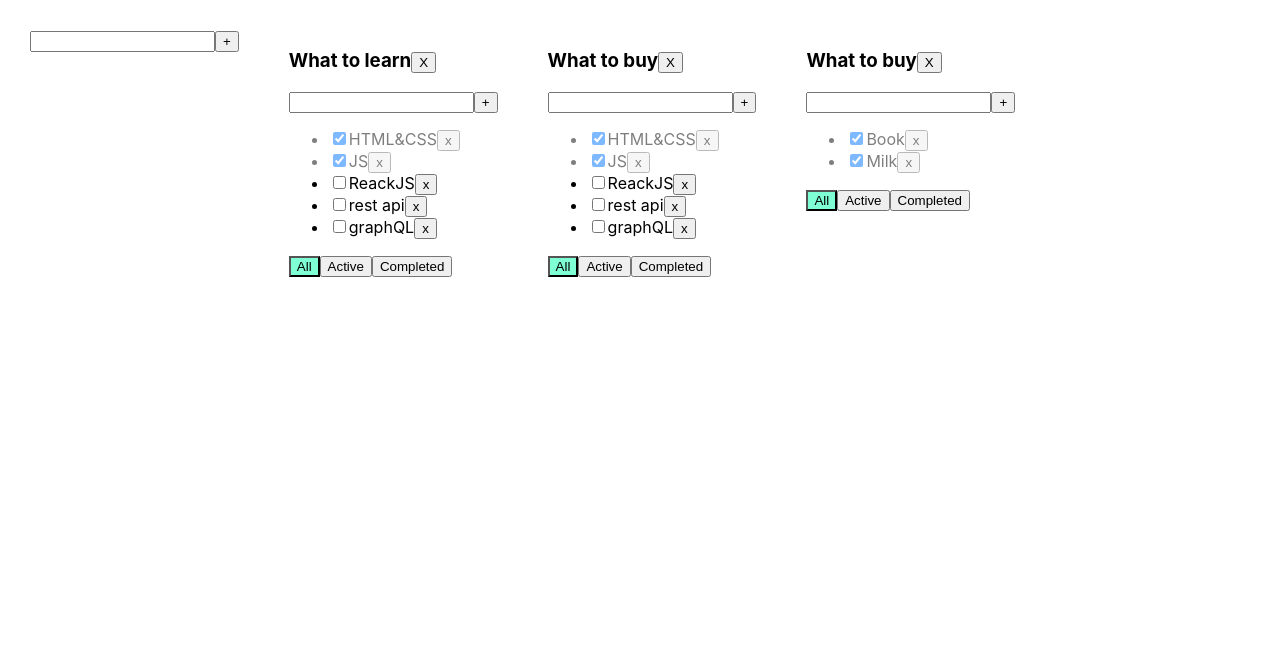
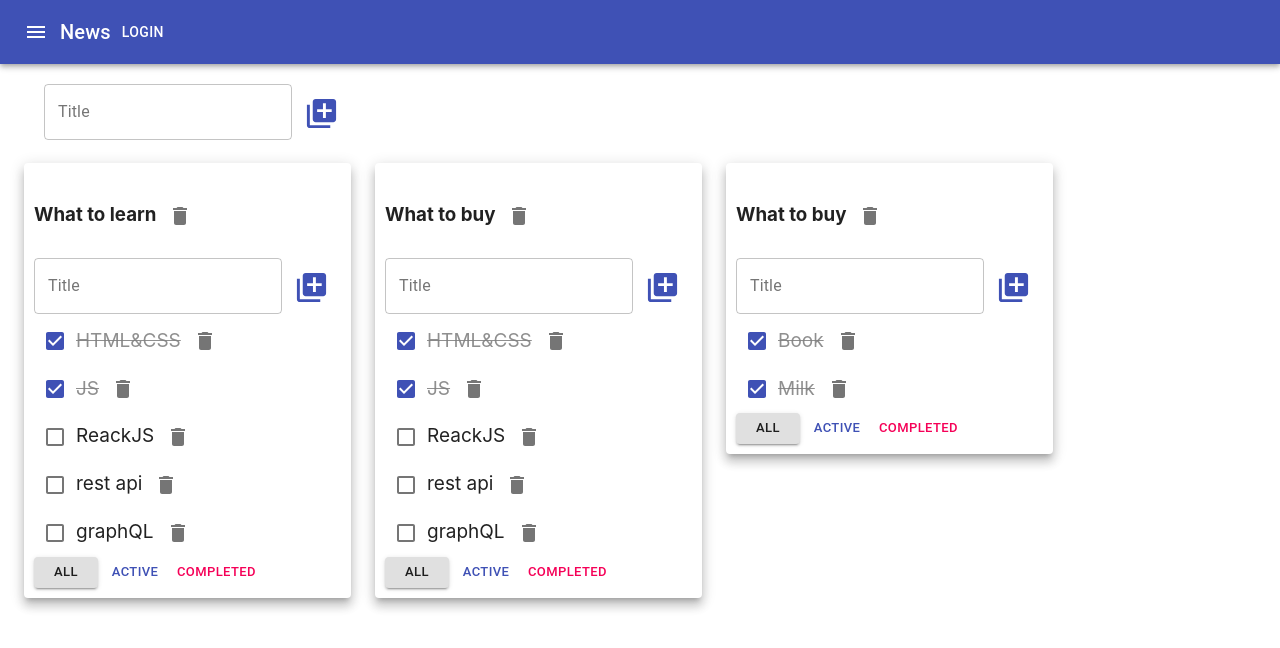
Before and after one commit to VladislavOlhovik/TodoList, a React (Create React App) app: page / in a window 1280 px wide. Shown: the top 648 px of the page. Built offline with nearby package versions, Linux system fonts and the light colour scheme.

Commit message:
lesson 07

```diff
--- a/src/AddItemForm.tsx
+++ b/src/AddItemForm.tsx
@@ -1,3 +1,5 @@
+import { IconButton, TextField } from '@material-ui/core';
+import { LibraryAdd } from '@material-ui/icons';
 import React, { useState, ChangeEvent, KeyboardEvent } from 'react';
 
 type AddItemFormPropsType={
@@ -23,11 +25,16 @@ export function AddItemForm (props:AddItemFormPropsType){
         }
     }
     return <div>
-    <input value={newTasktitle}
+    <TextField
+        variant='outlined'
+        value={newTasktitle}
         onChange={onChangeHandler}
         onKeyPress={onKeyPressHandler}
-        className={error ? 'error' : ''} />
-    <button onClick={buttonAddItem}>+</button>
-    {error && <div className='error-message'>{error}</div>}
+        label='Title'
+        helperText={error}
+        error={!!error} />
+    <IconButton color='primary' onClick={buttonAddItem}>
+        <LibraryAdd fontSize='large'/>
+    </IconButton>
 </div>
 }
--- a/src/App.css
+++ b/src/App.css
@@ -1,19 +1,4 @@
-.App {
-  padding: 30px;
-  display: flex;
-}
-.App > div {
-  margin-right: 50px;
-}
-.error {
-  border: red 1px solid;
- }
- .error-message {
-  color: red;
- }
- .active-filter {
-  background-color: aquamarine;
-}
 .is-done {
   opacity: 0.5;
+  text-decoration:line-through;
 }
--- a/src/App.tsx
+++ b/src/App.tsx
@@ -3,6 +3,8 @@ import './App.css';
 import TodoList, { filtersValueType, TodoListType, TaskType } from './Todolist';
 import { v1 } from 'uuid';
 import { AddItemForm } from './AddItemForm';
+import { AppBar, Button, Container, Grid, IconButton, Paper, Toolbar, Typography } from '@material-ui/core';
+import { Menu } from '@material-ui/icons';
 
 type TaskStateType = {
     [key:string]:Array<TaskType>
@@ -98,19 +100,34 @@ function App() {
 
     return (
       <div className="App">
-            <AddItemForm addItem={addTodoList}/>
+        <AppBar position="static">
+          <Toolbar>
+            <IconButton edge="start" color="inherit" aria-label="menu">
+              <Menu />
+            </IconButton>
+            <Typography variant="h6">News</Typography>
+            <Button color="inherit">Login</Button>
+          </Toolbar>
+        </AppBar>
+        <Container fixed>
+          <Grid container style={{padding:'20px'}}>
+            <AddItemForm addItem={addTodoList} />
+          </Grid>
+          <Grid container spacing={3}>
             {todoLists.map((el) => {
               let tasksForTodolist = tasks1[el.id];
 
-                if (el.filter === 'active') {
-                    tasksForTodolist = tasksForTodolist.filter(r => !r.isDone)
+              if (el.filter === "active") {
+                tasksForTodolist = tasksForTodolist.filter((r) => !r.isDone);
               }
-                if (el.filter === 'completed') {
-                    tasksForTodolist = tasksForTodolist.filter(r => r.isDone)
+              if (el.filter === "completed") {
+                tasksForTodolist = tasksForTodolist.filter((r) => r.isDone);
               }
 
-                return <TodoList
-                    key={el.id}
+              return (
+                <Grid item key={el.id}>
+                  <Paper elevation={8} style={{padding:'10px'}}>
+                    <TodoList
                       id={el.id}
                       title={el.title}
                       tasks={tasksForTodolist}
@@ -121,8 +138,14 @@ function App() {
                       filter={el.filter}
                       removeTodolist={removeTodolist}
                       changeTaskTitle={changeTaskTitle}
-                    changeTodoListTitle={changeTodoListTitle} />
+                      changeTodoListTitle={changeTodoListTitle}
+                    />
+                  </Paper>
+                </Grid>
+              );
             })}
+          </Grid>
+        </Container>
       </div>
     );
 }
--- a/src/EditableSpan.tsx
+++ b/src/EditableSpan.tsx
@@ -1,6 +1,8 @@
+import { TextField } from '@material-ui/core';
 import React, { ChangeEvent, useState } from 'react';
 
 type EditableSpanPropsType={
+    isDone?:boolean
     title:string
     onChange:(newTitle:string)=>void
 }
@@ -19,6 +21,10 @@ export function EditableSpan(props:EditableSpanPropsType){
         setTitle(e.currentTarget.value)
     }
     return editMode
-    ?<input value={title} onChange={changeTitle} onBlur={activateViewMode} autoFocus/>
-    : <span onDoubleClick={activateEditMode} title={'to change it use a double click'}>{props.title}</span>
+    ?<TextField variant='outlined' value={title} onChange={changeTitle} onBlur={activateViewMode} autoFocus/>
+    : <span
+        onDoubleClick={activateEditMode}
+        title={'to change it use a double click'}
+        className={props.isDone ? "is-done" : ""}
+        >{props.title}</span>
 }
--- a/src/Todolist.tsx
+++ b/src/Todolist.tsx
@@ -1,3 +1,5 @@
+import { Button, Checkbox, IconButton } from '@material-ui/core';
+import { Delete } from '@material-ui/icons';
 import React, { ChangeEvent } from 'react';
 import { AddItemForm } from './AddItemForm';
 import { EditableSpan } from './EditableSpan';
@@ -35,35 +37,66 @@ function TodoList(props: TodoListPropsType) {
     const addItem=(title:string)=>props.addTasks(title,props.id)
     const changeTodoListTitle=(newTitle:string)=>props.changeTodoListTitle(newTitle,props.id)
     return (
+      <div>
+        <h3>
+          <EditableSpan title={props.title} onChange={changeTodoListTitle} />
+          <IconButton onClick={onClickRemoveTodoList}>
+            <Delete />
+          </IconButton>
+        </h3>
+        <AddItemForm addItem={addItem} />
         <div>
-            <h3><EditableSpan title={props.title} onChange={changeTodoListTitle}/><button onClick={onClickRemoveTodoList}>X</button></h3>
-            <AddItemForm addItem={addItem}/>
-            <ul>
-                {
-                    props.tasks.map(t => {
-                        const onRemoveHandler = () => props.removeTask(t.id,props.id)
-                        const onChangeStatusHandler = (e: ChangeEvent<HTMLInputElement>) => {
-                            props.changeTaskStatus(t.id, e.currentTarget.checked,props.id)
-                        }
-                        const onChangeTitleHandler=(newTitle:string)=>{
-                            props.changeTaskTitle(t.id,newTitle,props.id)
-                        }
-                        return <li key={t.id} className={t.isDone ? 'is-done' : ''}>
-                            <input type="checkbox"
-                                checked={t.isDone}
-                                onChange={onChangeStatusHandler} />
-                                <EditableSpan onChange={onChangeTitleHandler} title={t.title}/>
-                            <button onClick={onRemoveHandler}>x</button>
-                        </li>
-                    })
-                }
-            </ul>
-            <div>
-                <button className={props.filter === 'all' ? 'active-filter' : ''} onClick={onClickAllHandler}>All</button>
-                <button className={props.filter === 'active' ? 'active-filter' : ''} onClick={onClickActiveHandler}>Active</button>
-                <button className={props.filter === 'completed' ? 'active-filter' : ''} onClick={onClicCompletedHandler}>Completed</button>
-            </div>
+          {props.tasks.map((t) => {
+            const onRemoveHandler = () => props.removeTask(t.id, props.id);
+            const onChangeStatusHandler = (
+              e: ChangeEvent<HTMLInputElement>
+            ) => {
+              props.changeTaskStatus(t.id, e.currentTarget.checked, props.id);
+            };
+            const onChangeTitleHandler = (newTitle: string) => {
+              props.changeTaskTitle(t.id, newTitle, props.id);
+            };
+            return (
+              <div key={t.id} style={{fontSize: '19px'}}>
+                <Checkbox
+                  color='primary'
+                  checked={t.isDone}
+                  onChange={onChangeStatusHandler}
+                />
+                <EditableSpan onChange={onChangeTitleHandler} title={t.title} isDone={t.isDone}/>
+                <IconButton onClick={onRemoveHandler}>
+                  <Delete/>
+                </IconButton>
+              </div>
+            );
+          })}
         </div>
-    )
+        <div>
+          <Button
+            size='small'
+            variant={props.filter === "all" ? "contained" : "text"}
+            onClick={onClickAllHandler}
+            color='default'
+          >
+            All
+          </Button>
+          <Button
+            style={{margin:'0 5px'}}
+            size='small'
+            variant={props.filter === "active" ? "contained" : "text"}
+            onClick={onClickActiveHandler}
+            color='primary'>
+            Active
+          </Button>
+          <Button
+            size='small'
+            variant={props.filter === "completed" ? "contained" : "text"}
+            onClick={onClicCompletedHandler}
+            color='secondary'>
+            Completed
+          </Button>
+        </div>
+      </div>
+    );
 }
 export default TodoList;
```
Also changed, not shown: package.json (+7 -1 lines), 1 other file (tests, documents, lock files or other folders). Lines whose indentation alone changed are shown as unchanged.
